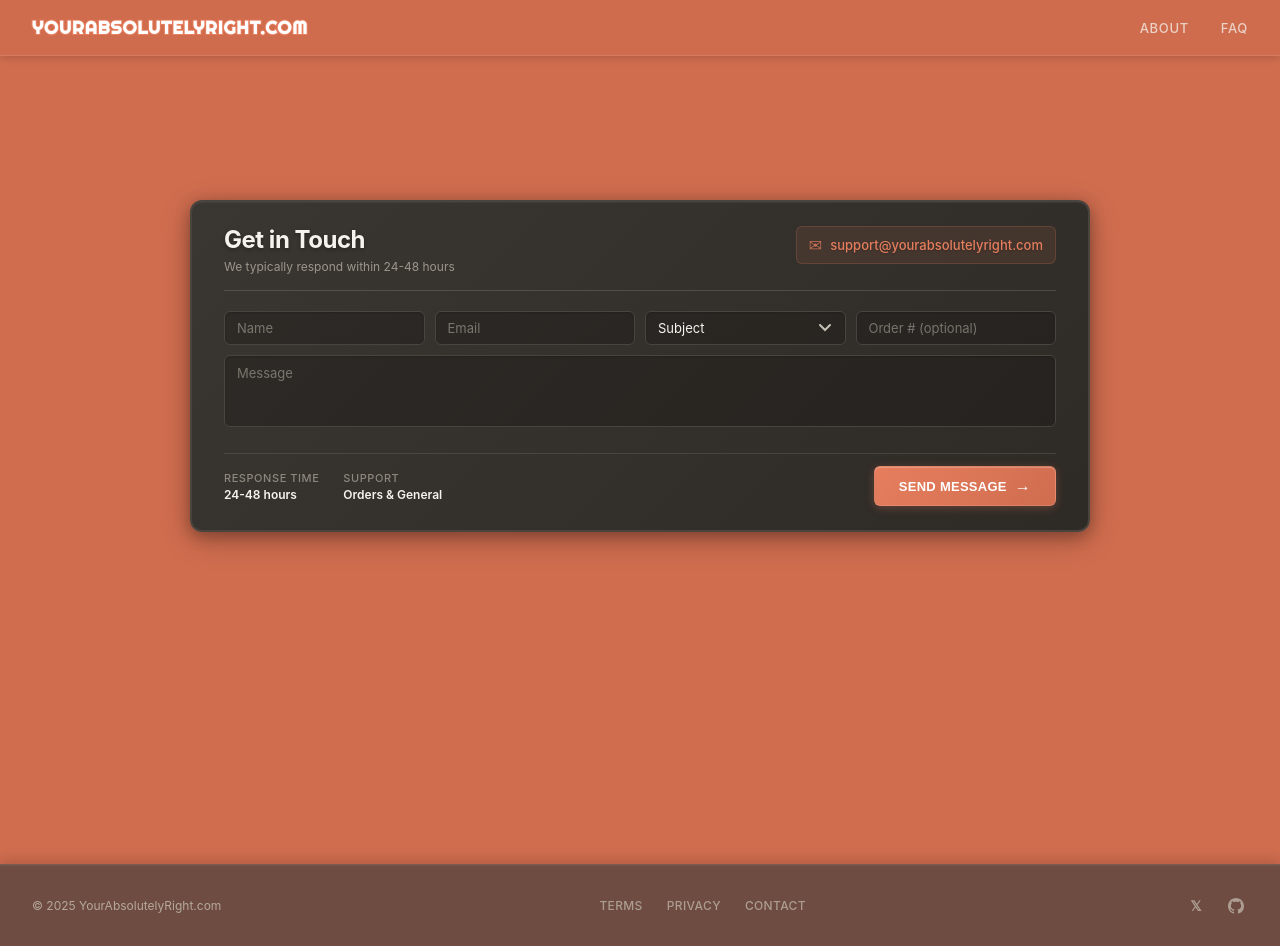
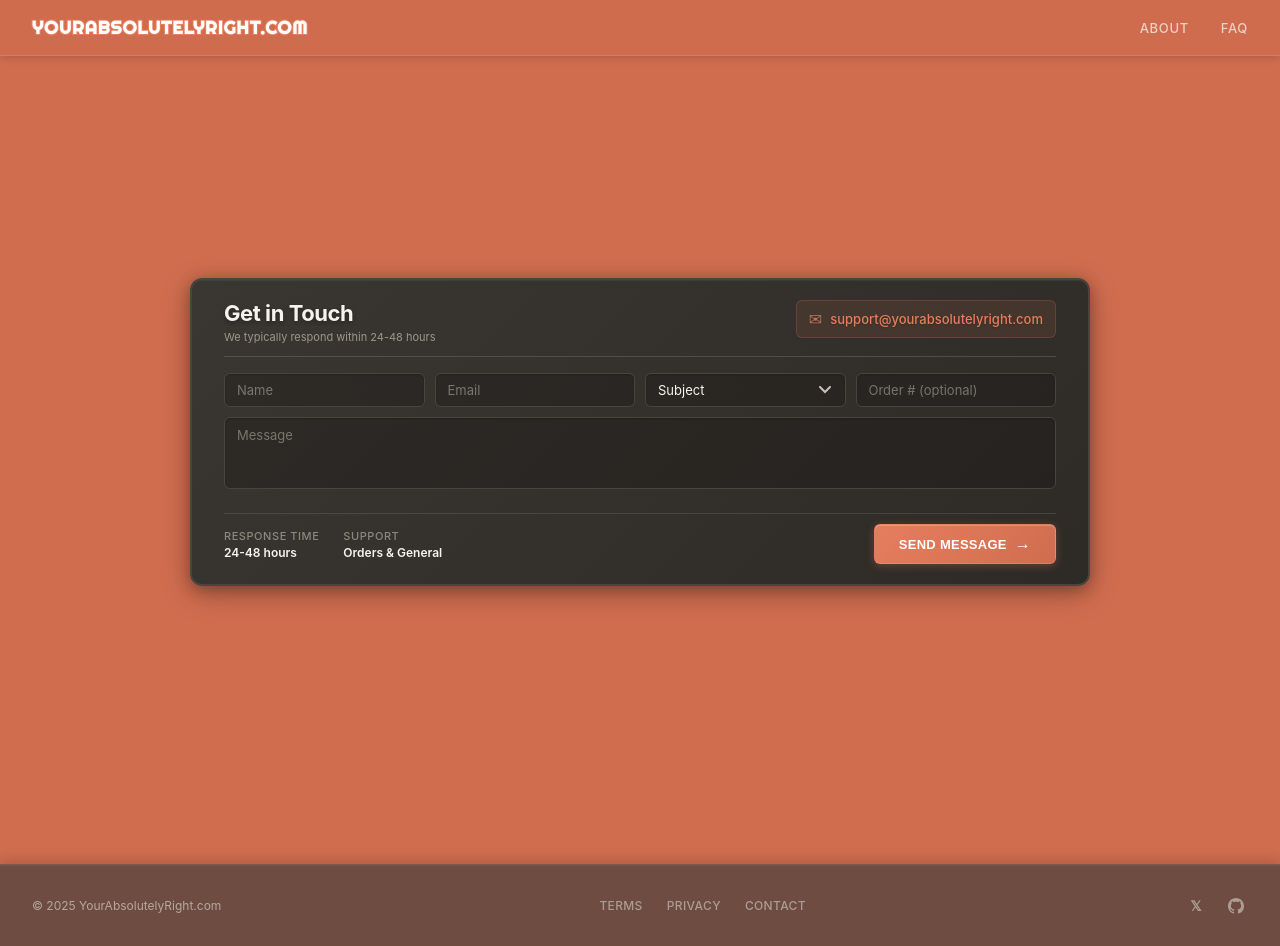
Before and after one commit to PedroMesaJr/yourabsolutelyright, a React (Create React App) app in the folder frontend/: page /contact in a window 1280 px wide. Built offline with nearby package versions, Linux system fonts and the light colour scheme; no server answers.

Commit message:
Production

```diff
--- a/frontend/src/styles/Contact.css
+++ b/frontend/src/styles/Contact.css
@@ -4,27 +4,26 @@
   min-height: 100vh;
   height: 100vh;
   background-color: #D06D4F;
-  padding: 5.5rem 2rem 0;
+  padding: 5rem 2rem 0;
   display: flex;
-  align-items: flex-start;
+  flex-direction: column;
+  align-items: center;
   justify-content: center;
-  padding-top: calc(50vh - 200px);
-  overflow-y: auto;
-  overflow-x: hidden;
+  overflow: hidden;
 }
 
 .contact-container {
   max-width: 900px;
   width: 100%;
   margin: 0 auto;
-  padding-bottom: 2rem;
+  flex-shrink: 0;
 }
 
 .contact-card {
   background: linear-gradient(135deg, #3A3631 0%, #2E2A26 100%);
   border: 2px solid #4A443F;
   border-radius: 12px;
-  padding: 1.5rem 2rem;
+  padding: 1.25rem 2rem;
   box-shadow:
     0 4px 16px rgba(0, 0, 0, 0.3),
     0 8px 32px rgba(0, 0, 0, 0.2),
@@ -32,6 +31,7 @@
   position: relative;
   overflow: visible;
   animation: fadeInUp 0.6s ease-out;
+  margin-bottom: 1rem;
 }
 
 /* Newspaper texture overlay */
@@ -64,19 +64,19 @@
   display: flex;
   align-items: flex-start;
   justify-content: space-between;
-  margin-bottom: 1.25rem;
-  padding-bottom: 1rem;
+  margin-bottom: 1rem;
+  padding-bottom: 0.75rem;
   border-bottom: 1px solid rgba(199, 191, 179, 0.2);
 }
 
 .header-left {
   display: flex;
   flex-direction: column;
-  gap: 0.25rem;
+  gap: 0.2rem;
 }
 
 .contact-title {
-  font-size: 1.5rem;
+  font-size: 1.375rem;
   font-weight: 700;
   color: #F4F3EE;
   margin: 0;
@@ -86,7 +86,7 @@
 }
 
 .contact-subtitle {
-  font-size: 0.75rem;
+  font-size: 0.6875rem;
   color: #C7BFB3;
   margin: 0;
   opacity: 0.7;
@@ -207,8 +207,8 @@
   display: flex;
   align-items: center;
   justify-content: space-between;
-  margin-top: 0.75rem;
-  padding-top: 0.75rem;
+  margin-top: 0.625rem;
+  padding-top: 0.625rem;
   border-top: 1px solid rgba(199, 191, 179, 0.15);
 }
 
```
